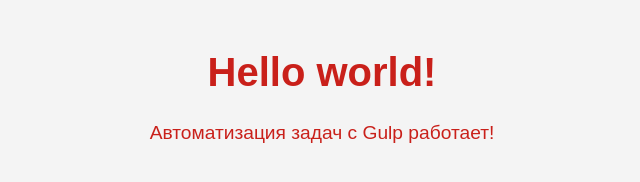
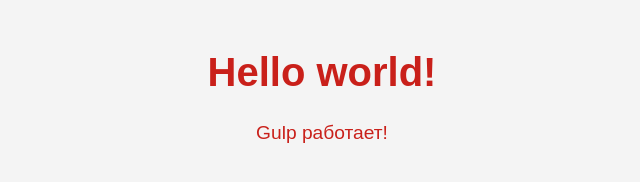
Before and after one commit to andre40000k/Gulp-test, a website: page index.html in a window 1280 px wide. Shown: the whole page, without its empty margins (318-958 px from the left). Drawn offline with Linux system fonts and the light colour scheme.

Commit message:
Small fix

```diff
--- a/index.html
+++ b/index.html
@@ -10,7 +10,7 @@
 
 <body>
     <h1>Hello world!</h1>
-    <p>Автоматизация задач с Gulp работает!</p>
+    <p>Gulp работает!</p>
 </body>
 
 </html>
```
